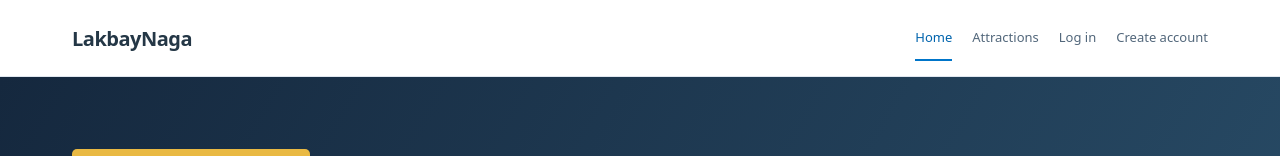
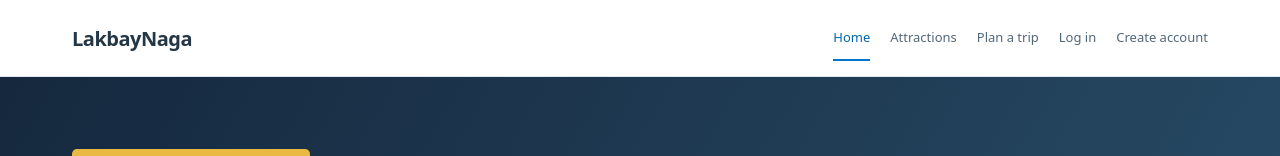
Before and after one commit to Mick24-sv/LakbayNaga, a React (Vite) app in the folder frontend/: page / in a window 1280 px wide. Shown: the top 156 px of the page. Built offline with nearby package versions, Linux system fonts and the light colour scheme; no server answers.

Commit message:
Add itinerary planner route and navigation

```diff
--- a/frontend/src/App.jsx
+++ b/frontend/src/App.jsx
@@ -4,12 +4,14 @@ import AttractionsPage from './pages/attractions/AttractionsPage.jsx';
 import AccountPage from './pages/authentication/AccountPage.jsx';
 import AttractionDetailsPage from './pages/attraction-details/AttractionDetailsPage.jsx';
 import { accountRequest } from './pages/authentication/accountLogic.js';
+import PlannerPage from './pages/planner/PlannerPage.jsx';
+import { hasPendingForm } from './pages/planner/plannerLogic.js';
 import './App.css';
 
 
 function currentPage() {
   const page = window.location.hash.slice(1);
-  const allowedPages = ['home', 'explore', 'login', 'register'];
+  const allowedPages = ['home', 'explore', 'planner', 'login', 'register'];
 
 
   if (page.startsWith('place/')) return page;
@@ -69,7 +71,7 @@ export default function App() {
     setUser(account);
     setCheckingSession(false);
     setLogoutError('');
-    window.location.hash = 'home';
+    window.location.hash = hasPendingForm() ? 'planner' : 'home';
   }
 
   async function logout() {
@@ -104,6 +106,8 @@ export default function App() {
     content = (
       <AttractionsPage key={page} />
     );
+  } else if (page === 'planner') {
+    content = <PlannerPage onNeedLogin={() => { window.location.hash = 'login'; }} />;
   } else if (page === 'login' || page === 'register') {
     content = (
       <AccountPage
@@ -145,6 +149,10 @@ export default function App() {
               }
             >
               Attractions
+            </a>
+
+            <a href="#planner" aria-current={page === 'planner' ? 'page' : undefined}>
+              Plan a trip
             </a>
 
             {checkingSession ? (
```
